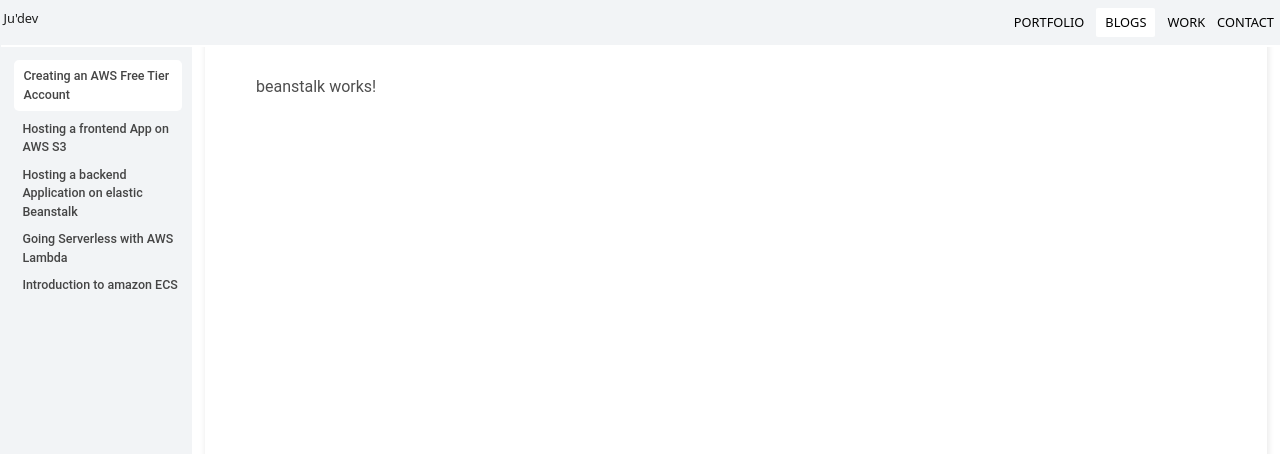
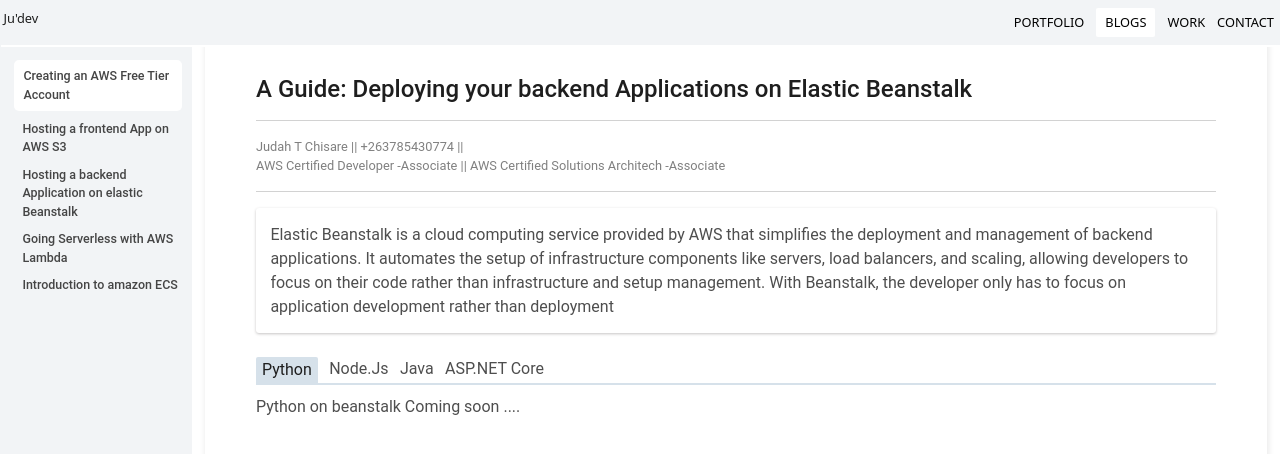
Before and after one commit to judahtc/portfolio, an Angular app: page /blogs/beanstalk in a window 1280 px wide. Shown: the top 454 px of the page. Built offline with nearby package versions, Linux system fonts and the light colour scheme.

Commit message:
added the beanstalk component

```diff
--- a/src/app/beanstalk/beanstalk.component.html
+++ b/src/app/beanstalk/beanstalk.component.html
@@ -1 +1,46 @@
-<p>beanstalk works!</p>
+<style>
+  a.selected {
+    background-color: rgb(214, 225, 234);
+    /* text-decoration: underline; */
+    padding: 5px;
+    padding-left: 6px;
+    padding-right: 6px;
+    border-top-right-radius: 2px;
+    border-top-left-radius: 2px;
+    padding-bottom: 1px;
+    padding-top: 1px;
+  }
+</style>
+<h4>A Guide: Deploying your backend Applications on Elastic Beanstalk</h4>
+<hr>
+
+<div class="writer">
+  Judah T Chisare || +263785430774 || <br>
+  AWS Certified Developer -Associate || AWS Certified Solutions Architech -Associate
+
+</div>
+<hr>
+
+<div class="custom-card">
+  Elastic Beanstalk is a cloud computing service provided by AWS that simplifies the deployment
+  and management of backend applications. It automates the setup of infrastructure components like servers, load
+  balancers, and
+  scaling, allowing developers to focus on their code rather than infrastructure and setup management. With Beanstalk,
+  the developer only has to focus on application development rather than deployment
+</div>
+
+<br>
+<div class="links">
+  <a (click)="pythonfunc()" [class.selected]="python">Python</a><a (click)="nodefunc()"
+    [class.selected]="node">Node.Js</a><a (click)="javafunc()" [class.selected]="java">Java</a><a (click)="netfunc()"
+    [class.selected]="net">ASP.NET Core</a>
+</div>
+<div style="background-color: rgb(214, 225, 234);padding: 1px;margin-bottom:1% ;">
+
+</div>
+
+
+@if(python){<div class="python">Python on beanstalk Coming soon ....</div>}
+@if(node){<div class="node">Node.Js on beanstalk Coming soon ....</div>}
+@if(java){<div class="java">Java on beanstalk Coming soon ....</div>}
+@if(net){<div class=".net">.Net Core on beanstalk Coming soon ....</div>}
--- a/src/app/beanstalk/beanstalk.component.scss
+++ b/src/app/beanstalk/beanstalk.component.scss
@@ -0,0 +1,31 @@
+@media only screen and (min-width: 1200px) {
+  .writer {
+    font-size: 80%;
+    color: gray;
+    // text-align: center;
+    padding: 0;
+  }
+
+  .links {
+    display: flex;
+    justify-content: space-between;
+    width: 30%;
+    cursor: pointer;
+  }
+}
+@media only screen and (max-width: 1200px) {
+  .writer {
+    font-size: 80%;
+    color: gray;
+    // text-align: center;
+    padding: 0;
+  }
+
+  .links {
+    display: flex;
+    justify-content: space-between;
+    width: 60%;
+    font-size: 80%;
+    cursor: pointer;
+  }
+}
--- a/src/app/beanstalk/beanstalk.component.ts
+++ b/src/app/beanstalk/beanstalk.component.ts
@@ -5,8 +5,36 @@ import { Component } from '@angular/core';
   standalone: true,
   imports: [],
   templateUrl: './beanstalk.component.html',
-  styleUrl: './beanstalk.component.scss'
+  styleUrl: './beanstalk.component.scss',
 })
 export class BeanstalkComponent {
+  python = true;
+  node = false;
+  net = false;
+  java = false;
 
+  pythonfunc() {
+    this.python = true;
+    this.node = false;
+    this.net = false;
+    this.java = false;
+  }
+  nodefunc() {
+    this.python = false;
+    this.node = true;
+    this.net = false;
+    this.java = false;
+  }
+  netfunc() {
+    this.python = false;
+    this.node = false;
+    this.net = true;
+    this.java = false;
+  }
+  javafunc() {
+    this.python = false;
+    this.node = false;
+    this.net = false;
+    this.java = true;
+  }
 }
--- a/src/app/blogs/blogs.component.html
+++ b/src/app/blogs/blogs.component.html
@@ -50,15 +50,13 @@
         </div>}
         <ul>
 
-          <li><a (click)="toggle_in()" href="/blogs/aws-free-tier?nav=freetier" (click)="freetrialfunc()"
-              [class.selected]="freetrial">
+          <li><a href="/blogs/aws-free-tier?nav=freetier" (click)="freetrialfunc()" [class.selected]="freetrial">
               Creating an AWS Free Tier Account
             </a></li>
-          <li><a (click)="toggle_in()" href="/blogs/angular-on-s3?nav=NgS3" (click)="AngularS3func()"
-              [class.selected]="angularS3">
+          <li><a href="/blogs/angular-on-s3?nav=NgS3" (click)="AngularS3func()" [class.selected]="angularS3">
               Hosting a frontend App on AWS S3
             </a></li>
-          <li><a [class.selected]="">
+          <li><a [class.selected]="beanstalk" href="/blogs/beanstalk?nav=eb">
               Hosting a backend Application on elastic Beanstalk
             </a></li>
           <li><a [class.selected]="">
--- a/src/app/blogs/blogs.component.ts
+++ b/src/app/blogs/blogs.component.ts
@@ -11,6 +11,7 @@ import { CommonModule } from '@angular/common';
 })
 export class BlogsComponent implements OnInit {
   sidebar = false;
+  beanstalk = false;
   constructor(private router: Router, private route: ActivatedRoute) {}
   policy: any;
   my_email: any;
@@ -26,6 +27,8 @@ export class BlogsComponent implements OnInit {
         this.AngularS3func();
       } else if (nav == 'freetier') {
         this.freetrialfunc();
+      } else if (nav == 'eb') {
+        this.beanstalkfunc();
       } else {
         this.freetrialfunc();
       }
@@ -67,10 +70,18 @@ export class BlogsComponent implements OnInit {
 
   AngularS3func() {
     this.angularS3 = true;
+    this.beanstalk = false;
     this.freetrial = false;
   }
   freetrialfunc() {
     this.angularS3 = false;
+    this.beanstalk = false;
     this.freetrial = true;
   }
+
+  beanstalkfunc() {
+    this.beanstalk = true;
+    this.angularS3 = false;
+    this.freetrial = false;
+  }
 }
```
